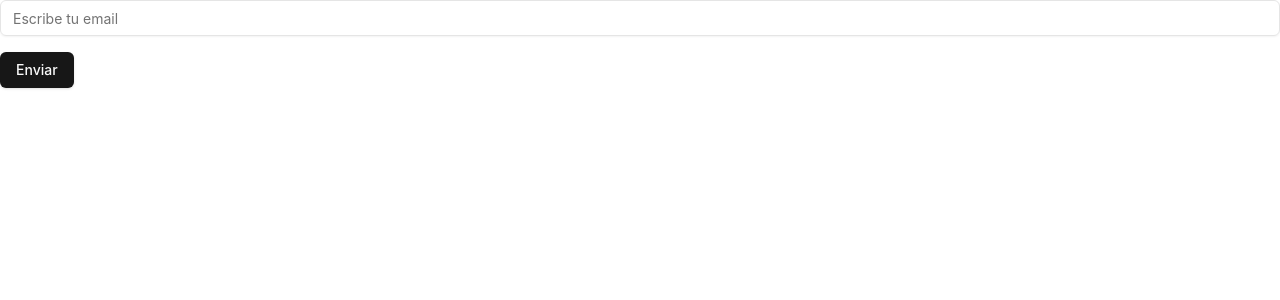
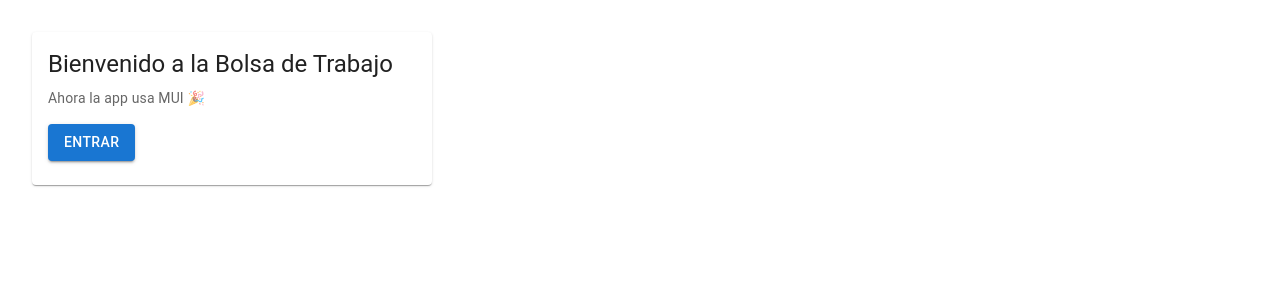
Before and after one commit to Nachoff13/frontend-bolsa-UTN, a Next.js app: page / in a window 1280 px wide. Shown: the top 300 px of the page. Built offline with nearby package versions, Linux system fonts and the light colour scheme.

Commit message:
libreria de componentes MUI

```diff
--- a/app/layout.tsx
+++ b/app/layout.tsx
@@ -1,21 +1,16 @@
-// import { UserProvider } from '@auth0/nextjs-auth0/client'
-import type { Metadata } from 'next'
-import '@/styles/globals.css'
-
+import type { Metadata } from "next"
+import "@/styles/globals.css"
+import { MuiThemeProvider } from "@/components/providers/mui"
 export const metadata: Metadata = {
-  title: 'Bolsa de Trabajo UTN',
-  description: 'Sistema de bolsa de trabajo para estudiantes y empresas',
+  title: "Bolsa de Trabajo UTN",
+  description: "UTN FRLP",
 }
 
-export default function RootLayout({
-  children,
-}: {
-  children: React.ReactNode
-}) {
+export default function RootLayout({ children }: { children: React.ReactNode }) {
   return (
     <html lang="es">
       <body>
-        {children}
+        <MuiThemeProvider>{children}</MuiThemeProvider>
       </body>
     </html>
   )
--- a/app/page.tsx
+++ b/app/page.tsx
@@ -1,11 +1,21 @@
-import { Button } from "@/components/ui/Button"
-import { Input } from "@/components/ui/Input"
+"use client"
 
-export default function HomePage() {
+import { Button, Card, CardContent, Typography } from "@mui/material"
+
+export default function Home() {
   return (
-    <div className="space-y-4">
-      <Input placeholder="Escribe tu email" />
-      <Button>Enviar</Button>
-    </div>
+    <Card sx={{ maxWidth: 400, m: 4 }}>
+      <CardContent>
+        <Typography variant="h5" gutterBottom>
+          Bienvenido a la Bolsa de Trabajo
+        </Typography>
+        <Typography variant="body2" color="text.secondary">
+          Ahora la app usa MUI 🎉
+        </Typography>
+        <Button variant="contained" sx={{ mt: 2 }}>
+          Entrar
+        </Button>
+      </CardContent>
+    </Card>
   )
 }
--- /dev/null
+++ b/components/providers/mui.tsx
@@ -0,0 +1,23 @@
+// components/providers/mui.tsx
+"use client"
+
+import { ReactNode } from "react"
+import { ThemeProvider, createTheme } from "@mui/material/styles"
+import CssBaseline from "@mui/material/CssBaseline"
+
+const theme = createTheme({
+  palette: {
+    mode: "light",
+    primary: { main: "#1976d2" },
+    secondary: { main: "#9c27b0" },
+  },
+})
+
+export function MuiThemeProvider({ children }: { children: ReactNode }) {
+  return (
+    <ThemeProvider theme={theme}>
+      <CssBaseline />
+      {children}
+    </ThemeProvider>
+  )
+}
--- a/components/ui/Button.tsx
+++ /dev/null
@@ -1,57 +0,0 @@
-import * as React from "react"
-import { Slot } from "@radix-ui/react-slot"
-import { cva, type VariantProps } from "class-variance-authority"
-
-import { cn } from "@/lib/utils"
-
-const buttonVariants = cva(
-  "inline-flex items-center justify-center gap-2 whitespace-nowrap rounded-md text-sm font-medium transition-colors focus-visible:outline-none focus-visible:ring-1 focus-visible:ring-ring disabled:pointer-events-none disabled:opacity-50 [&_svg]:pointer-events-none [&_svg]:size-4 [&_svg]:shrink-0",
-  {
-    variants: {
-      variant: {
-        default:
-          "bg-primary text-primary-foreground shadow hover:bg-primary/90",
-        destructive:
-          "bg-destructive text-destructive-foreground shadow-sm hover:bg-destructive/90",
-        outline:
-          "border border-input bg-background shadow-sm hover:bg-accent hover:text-accent-foreground",
-        secondary:
-          "bg-secondary text-secondary-foreground shadow-sm hover:bg-secondary/80",
-        ghost: "hover:bg-accent hover:text-accent-foreground",
-        link: "text-primary underline-offset-4 hover:underline",
-      },
-      size: {
-        default: "h-9 px-4 py-2",
-        sm: "h-8 rounded-md px-3 text-xs",
-        lg: "h-10 rounded-md px-8",
-        icon: "h-9 w-9",
-      },
-    },
-    defaultVariants: {
-      variant: "default",
-      size: "default",
-    },
-  }
-)
-
-export interface ButtonProps
-  extends React.ButtonHTMLAttributes<HTMLButtonElement>,
-    VariantProps<typeof buttonVariants> {
-  asChild?: boolean
-}
-
-const Button = React.forwardRef<HTMLButtonElement, ButtonProps>(
-  ({ className, variant, size, asChild = false, ...props }, ref) => {
-    const Comp = asChild ? Slot : "button"
-    return (
-      <Comp
-        className={cn(buttonVariants({ variant, size, className }))}
-        ref={ref}
-        {...props}
-      />
-    )
-  }
-)
-Button.displayName = "Button"
-
-export { Button, buttonVariants }
--- a/components/ui/Input.tsx
+++ /dev/null
@@ -1,22 +0,0 @@
-import * as React from "react"
-
-import { cn } from "@/lib/utils"
-
-const Input = React.forwardRef<HTMLInputElement, React.ComponentProps<"input">>(
-  ({ className, type, ...props }, ref) => {
-    return (
-      <input
-        type={type}
-        className={cn(
-          "flex h-9 w-full rounded-md border border-input bg-transparent px-3 py-1 text-base shadow-sm transition-colors file:border-0 file:bg-transparent file:text-sm file:font-medium file:text-foreground placeholder:text-muted-foreground focus-visible:outline-none focus-visible:ring-1 focus-visible:ring-ring disabled:cursor-not-allowed disabled:opacity-50 md:text-sm",
-          className
-        )}
-        ref={ref}
-        {...props}
-      />
-    )
-  }
-)
-Input.displayName = "Input"
-
-export { Input }
```
Also changed, not shown: hooks/use-toast.ts (added, +194 -0 lines), package.json (+8 -0 lines), components/ui/index.ts (added), 1 other file (tests, documents, lock files or other folders).
